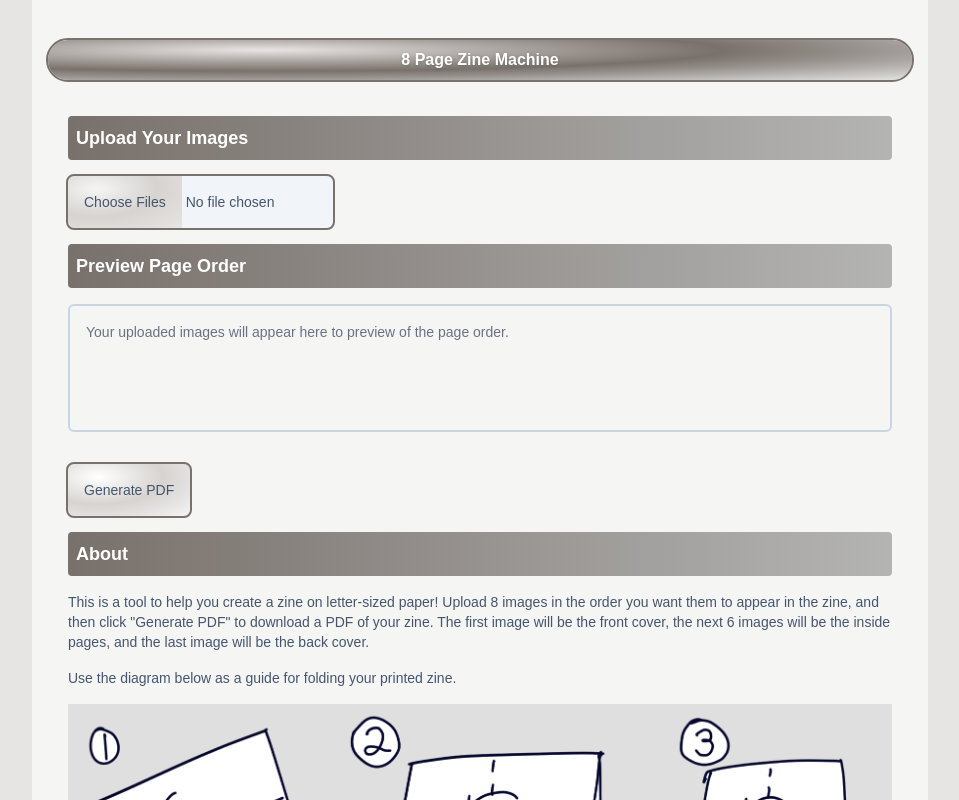
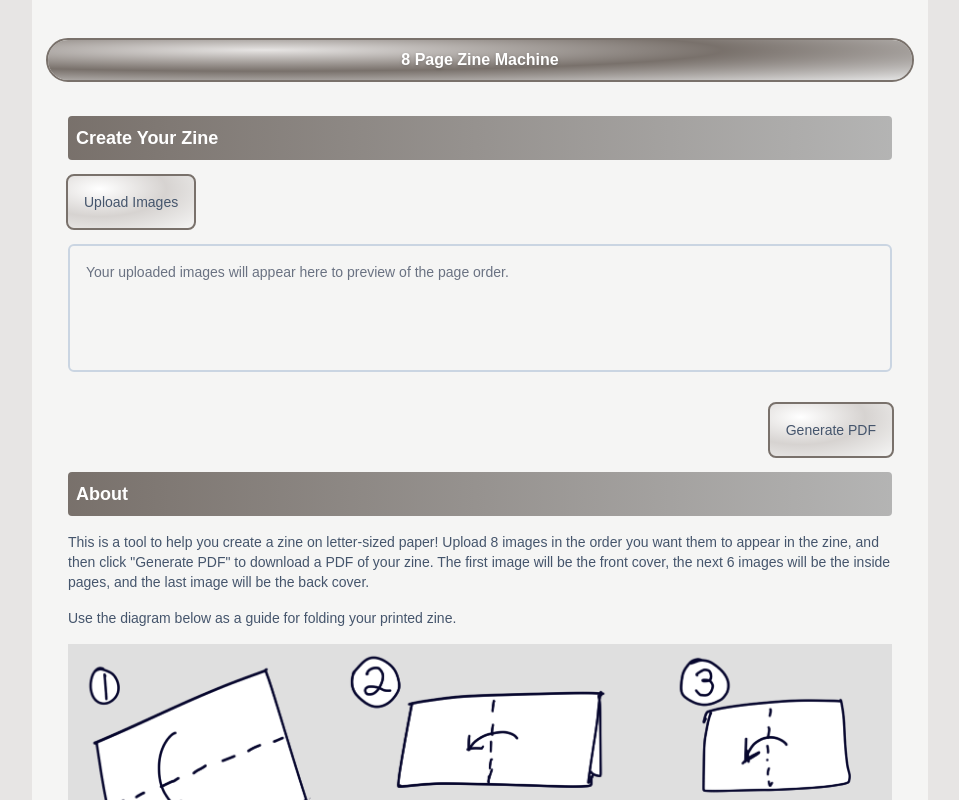
Before and after one commit to JennaBarbara/zine-machine, a Next.js app: page / in a window 1280 px wide. Shown: the top 800 px of the page, without its empty margins (160-1119 px from the left). Built offline with nearby package versions, Linux system fonts and the light colour scheme; a web font is replaced by a local one.

Commit message:
ui improvements

```diff
--- a/app/components/multi-image-upload.tsx
+++ b/app/components/multi-image-upload.tsx
@@ -1,5 +1,6 @@
 
-import { useCallback} from "react"
+import { useCallback, useRef} from "react"
+import Button from "./button"
 
 interface MultiImageUploadProps {
 setPreviews: (urls: {url: string, id: number}[]) => void
@@ -7,6 +8,9 @@ setPreviews: (urls: {url: string, id: number}[]) => void
 }
 
 export default function MultiImageUpload({ setPreviews, setError}: MultiImageUploadProps) {
+  const hiddenFileInput = useRef<HTMLInputElement>(null);
+
+
   const getBase64 = (file: File): Promise<string> => {
     return new Promise((resolve, reject) => {
       const reader = new FileReader();
@@ -15,6 +19,10 @@ export default function MultiImageUpload({ setPreviews, setError}: MultiImageUpl
       reader.onerror = error => reject(error);
     });
   };
+
+  const handleClick = useCallback(() => {
+   hiddenFileInput.current?.click()
+  },[hiddenFileInput])
 
   const selectImagesHandler = useCallback(async (images: FileList | null) => {
     setError(null)
@@ -28,12 +36,13 @@ export default function MultiImageUpload({ setPreviews, setError}: MultiImageUpl
 
   }, [setPreviews, setError])
 
+
+
     return (
         <div>
-
-        {/* Implement your multi-image upload functionality here */}
-           <input className="file:bg-radial-[at_25%_25%] file:from-stone-100 file:to-stone-200 file:via-stone-300 hover:file:bg-stone-100 file:p-4 file:cursor-pointer  z-50 outline-2 outline-stone-500 rounded-md bg-radial-[at_25%_25%] bg-slate-100  disabled:opacity-50"
-            id="multiple_files"
+          <Button size="md" onClick={handleClick}>Upload Images</Button>
+           <input className="hidden"
+            ref={hiddenFileInput}
             type="file" multiple
             onChange={(e) => selectImagesHandler(e.target.files)}
             accept=".png,.jpg,.jpeg"/>
--- a/app/page.tsx
+++ b/app/page.tsx
@@ -100,14 +100,13 @@ const [previews, setPreviews] = useState<{url: string, id: number}[]>([])
         <div className="col-span-5">
         <Card>
 
-        <SubHeading text="Upload Your Images" />
+        <SubHeading text="Create Your Zine" />
          <MultiImageUpload setPreviews={setPreviews} setError={setError}/>
-        <SubHeading text="Preview Page Order" />
             <div className="flex flex-wrap gap-4 p-4 border-2 border-slate-300 rounded-md min-h-32">
                 {previews.length > 0 && <SortableImageArea previews={previews} setPreviews={setPreviews} />}
             {previews.length === 0 && <p className="text-gray-500">Your uploaded images will appear here to preview of the page order.</p>}
             </div>
-            <div className="flex flex-row items-start gap-2 mt-4">
+            <div className="flex flex-row-reverse items-center gap-2 mt-4">
 
                 <Button size="md" onClick={()=>generatePdfHandler()} disabled={loading}>
                     <div className="flex flex-row items-center gap-2">
```
Lines whose indentation alone changed are shown as unchanged.
